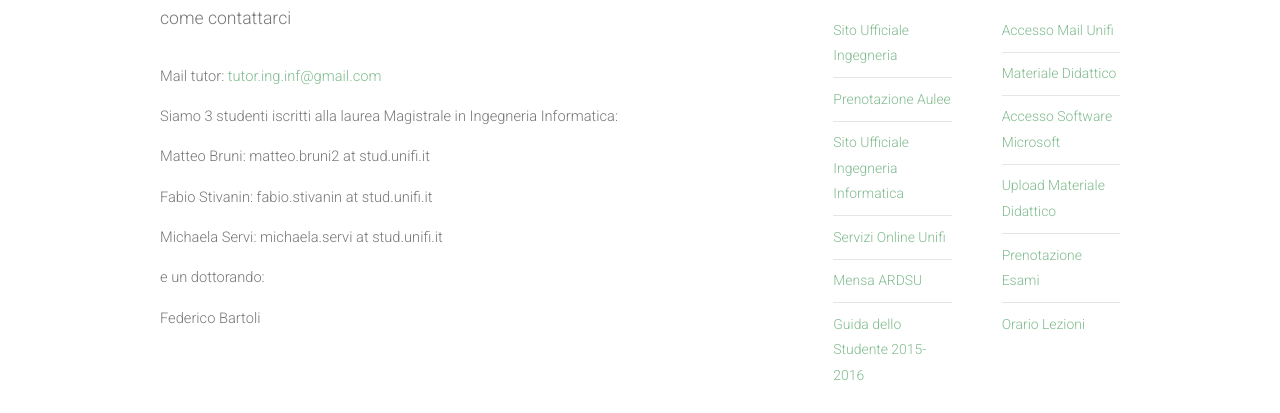
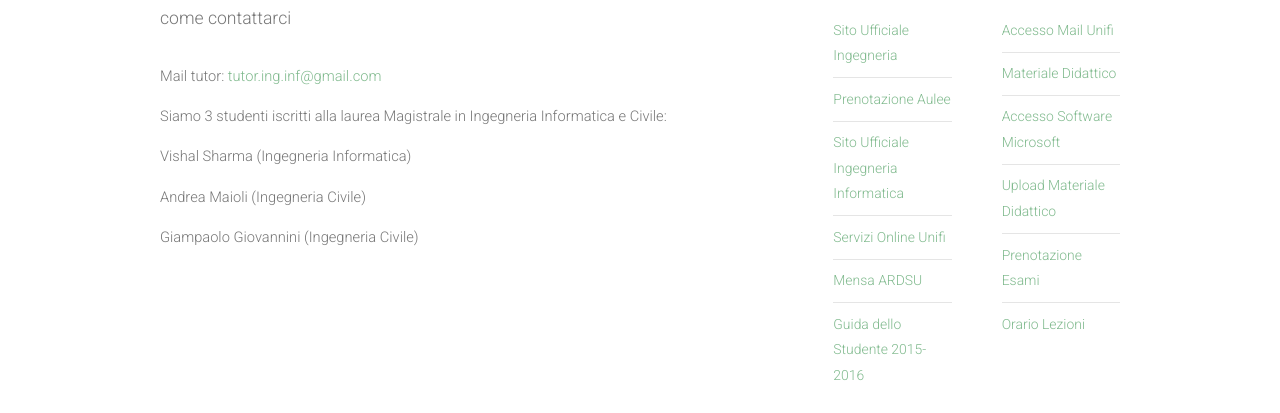
Before and after one commit to tutor-ing-inf-unifi/tutor-ing-inf-unifi.github.io, a Jekyll site: the page built from contattaci.html, in a window 1280 px wide. Shown: the part 512-925 px from the top of the page. Built offline with Jekyll 4.4.1, drawn with Linux system fonts in a browser that asks for light colours; nearby versions of some CDN libraries.

Commit message:
Update contattaci.html

```diff
--- a/contattaci.html
+++ b/contattaci.html
@@ -17,15 +17,12 @@ layout: default
 
 						<p>Mail tutor: <a href="mailto:tutor.ing.inf@gmail.com">tutor.ing.inf@gmail.com</a></p>
 
-						<p>Siamo 3 studenti iscritti alla laurea Magistrale in Ingegneria Informatica: </p>
+						<p>Siamo 3 studenti iscritti alla laurea Magistrale in Ingegneria Informatica e Civile: </p>
 
-						<p>Matteo Bruni: matteo.bruni2 at stud.unifi.it </p>
-						<p>Fabio Stivanin: fabio.stivanin at stud.unifi.it </p>
-						<p>Michaela Servi: michaela.servi at stud.unifi.it</p>
+						<p>Vishal Sharma (Ingegneria Informatica)</p>
+						<p>Andrea Maioli (Ingegneria Civile)</p>
+						<p>Giampaolo Giovannini (Ingegneria Civile)</p>
 
-						<p>e un dottorando:</p>
-
-						<p>Federico Bartoli </p>
 					</section>
 				</div>
 				{% include sidebar.html %}
```
